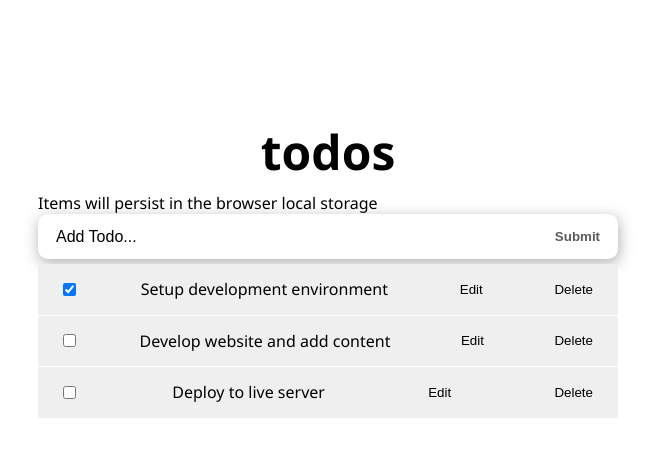
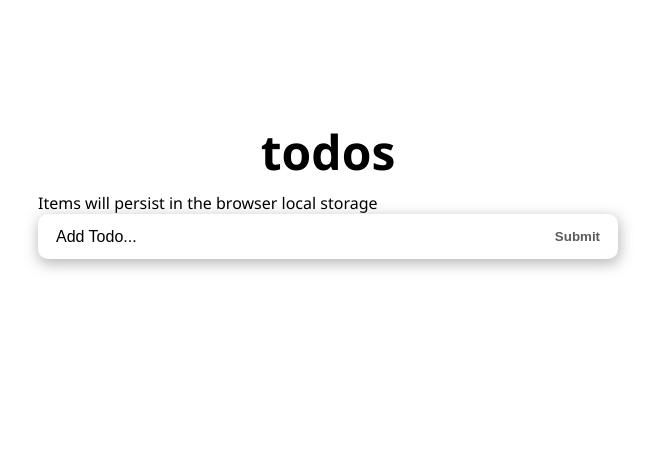
Before and after one commit to batoolfatima2135/react-todo-app, a React (Create React App) app: page / in a window 1280 px wide. Shown: the top 456 px of the page, without its empty margins (312-969 px from the left). Built offline with nearby package versions, Linux system fonts and the light colour scheme.

Commit message:
Adding items to local storage

```diff
--- a/src/components/TodosLogic.jsx
+++ b/src/components/TodosLogic.jsx
@@ -1,26 +1,16 @@
-import { useState } from 'react';
+import { useState, useEffect } from 'react';
 import { v4 as uuidv4 } from 'uuid';
 import InputTodo from './InputTodo';
 import TodosList from './TodosList';
 
 const TodosLogic = () => {
-  const [todos, setTodos] = useState([
-    {
-      id: 1,
-      title: 'Setup development environment',
-      completed: true,
-    },
-    {
-      id: 2,
-      title: 'Develop website and add content',
-      completed: false,
-    },
-    {
-      id: 3,
-      title: 'Deploy to live server',
-      completed: false,
-    },
-  ]);
+  function getInitialTodos() {
+    // getting stored items
+    const temp = localStorage.getItem('todos');
+    const savedTodos = JSON.parse(temp);
+    return savedTodos || [];
+  }
+  const [todos, setTodos] = useState(getInitialTodos());
   const handleChange = (id) => {
     setTodos((prevState) => prevState.map((todo) => {
       if (todo.id === id) {
@@ -56,6 +46,11 @@
       }),
     );
   };
+  useEffect(() => {
+    // storing todos items
+    const temp = JSON.stringify(todos);
+    localStorage.setItem('todos', temp);
+  }, [todos]);
   return (
     <div>
       <InputTodo addTodoItem={addTodoItem} />
```
